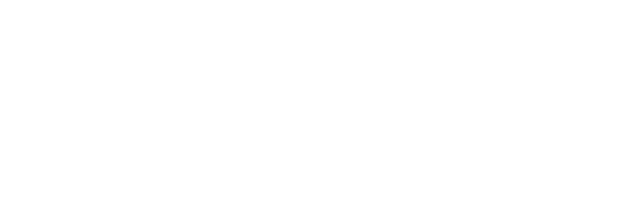
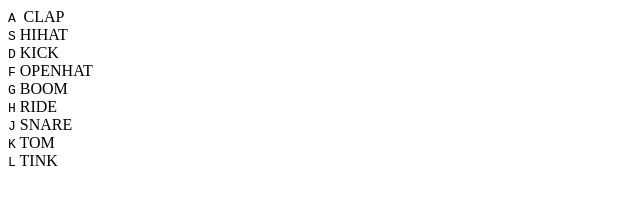
Before and after one commit to Beyazuddin/Basic-Practice-projects, a plain HTML site: page Drum-kit/index.html in a window 1280 px wide. Shown: the whole page, without its empty margins (0-640 px from the left). Drawn offline with Linux system fonts and the light colour scheme.

Commit message:
worked on skeleton of the project

```diff
--- a/Drum-kit/index.html
+++ b/Drum-kit/index.html
@@ -1,12 +1,60 @@
 <!DOCTYPE html>
 <html lang="en">
-<head>
-    <meta charset="UTF-8">
-    <meta http-equiv="X-UA-Compatible" content="IE=edge">
-    <meta name="viewport" content="width=device-width, initial-scale=1.0">
-    <title>Document</title>
-</head>
-<body>
-
-</body>
+  <head>
+    <meta charset="UTF-8" />
+    <meta http-equiv="X-UA-Compatible" content="IE=edge" />
+    <meta name="viewport" content="width=device-width, initial-scale=1.0" />
+    <title>JS DRUM KIT</title>
+    <link rel="stylesheet" href="style.css" />
+    <script src="app.js"></script>
+  </head>
+  <body>
+    <div class="keys">
+      <div class="key" data-key="65">
+        <kbd>A </kbd>
+        <span>CLAP</span>
+      </div>
+      <div class="key" data-key="83">
+        <kbd>S</kbd>
+        <span>HIHAT</span>
+      </div>
+      <div class="key" data-key="68">
+        <kbd>D</kbd>
+        <span>KICK</span>
+      </div>
+      <div class="key" data-key="70">
+        <kbd>F</kbd>
+        <span>OPENHAT</span>
+      </div>
+      <div class="key" data-key="71">
+        <kbd>G</kbd>
+        <span>BOOM</span>
+      </div>
+      <div class="key" data-key="72">
+        <kbd>H</kbd>
+        <span>RIDE</span>
+      </div>
+      <div class="key" data-key="74">
+        <kbd>J</kbd>
+        <span>SNARE</span>
+      </div>
+      <div class="key" data-key="75">
+        <kbd>K</kbd>
+        <span>TOM</span>
+      </div>
+      <div class="key" data-key="76">
+        <kbd>L</kbd>
+        <span>TINK</span>
+      </div>
+    </div>
+    <audio data-key="65" src="./audio/10.wav"></audio>
+    <audio data-key="83" src="./audio/11.mp3"></audio>
+    <audio data-key="68" src="./audio/12.mp3"></audio>
+    <audio data-key="70" src="./audio/34.mp3"></audio>
+    <audio data-key="71" src="./audio/21.mp3"></audio>
+    <audio data-key="72" src="./audio/45.mp3"></audio>
+    <audio data-key="74" src="./audio/56.mp3"></audio>
+    <audio data-key="75" src="./audio/78.mp3"></audio>
+    <audio data-key="76" src="./audio/89.mp3"></audio>
+  </body>
 </html>
```
